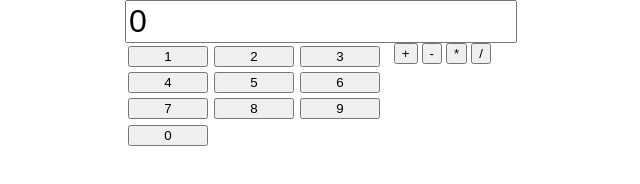
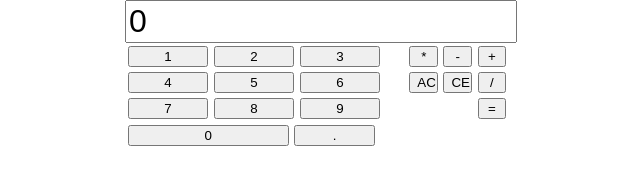
Before and after one commit to sixhops/js-calculator, a plain HTML site: page index.html in a window 1280 px wide. Shown: the whole page, without its empty margins (323-963 px from the left). Drawn offline with Linux system fonts and the light colour scheme.

Commit message:
Layout updates

```diff
--- a/index.html
+++ b/index.html
@@ -27,12 +27,16 @@
           <button type="button" id="n8">8</button>
           <button type="button" id="n9">9</button>
           <button type="button" id="n0">0</button>
+          <button type="button" id="ndec">.</button>
         </div>
         <div class="operators">
           <button type="button" id="oadd">+</button>
           <button type="button" id="osubtract">-</button>
           <button type="button" id="omultiply">*</button>
           <button type="button" id="odivide">/</button>
+          <button type="button" id="oclearentry">CE</button>
+          <button type="button" id="oallclear">AC</button>
+          <button type="button" id="oequals">=</button>
         </div>
         <div class="clear"></div>
         <div class="advanced"></div>
--- a/style.css
+++ b/style.css
@@ -40,9 +40,19 @@ div {
   margin: 0.2em;
 }
 
+#n0 {
+  width: 60%;
+}
+
 .operators {
   width: 30%;
   float: right;
+}
+
+.operators button {
+  float: right;
+  width: 25%;
+  margin: 0.2em;
 }
 
 .clear {
```
